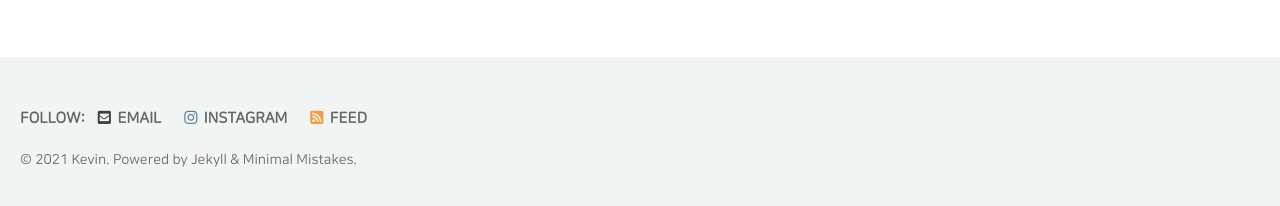
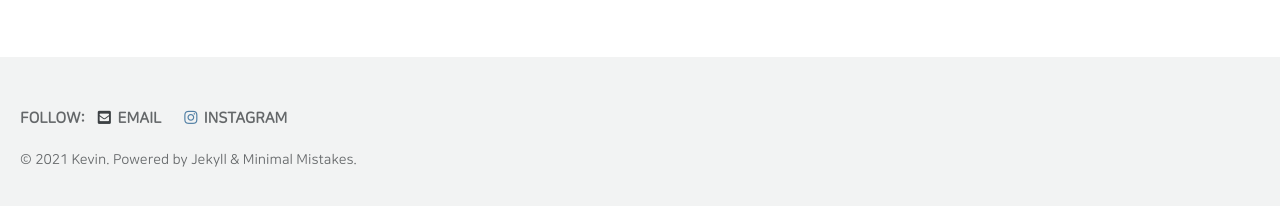
Before and after one commit to letsgokevin/readyfornewnormal.github.io, a Jekyll site: the page built from index.html, in a window 1280 px wide. Shown: the part 686-892 px from the top of the page. Built offline with Jekyll 4.4.1, drawn with Linux system fonts in a browser that asks for light colours; cached includes are drawn as plain includes; the list of posts is cut into pages by our own code.

```diff
--- a/_config.yml
+++ b/_config.yml
@@ -51,8 +51,8 @@ reCaptcha:
   secret                 :
 atom_feed:
   path                   : # blank (default) uses feed.xml
-  hide                   : # true, false (default)
-search                   : # true, false (default)
+  hide                   : true # true, false (default)
+search                   : treu # true, false (default)
 search_full_content      : # true, false (default)
 search_provider          : # lunr (default), algolia, google
 algolia:
```
